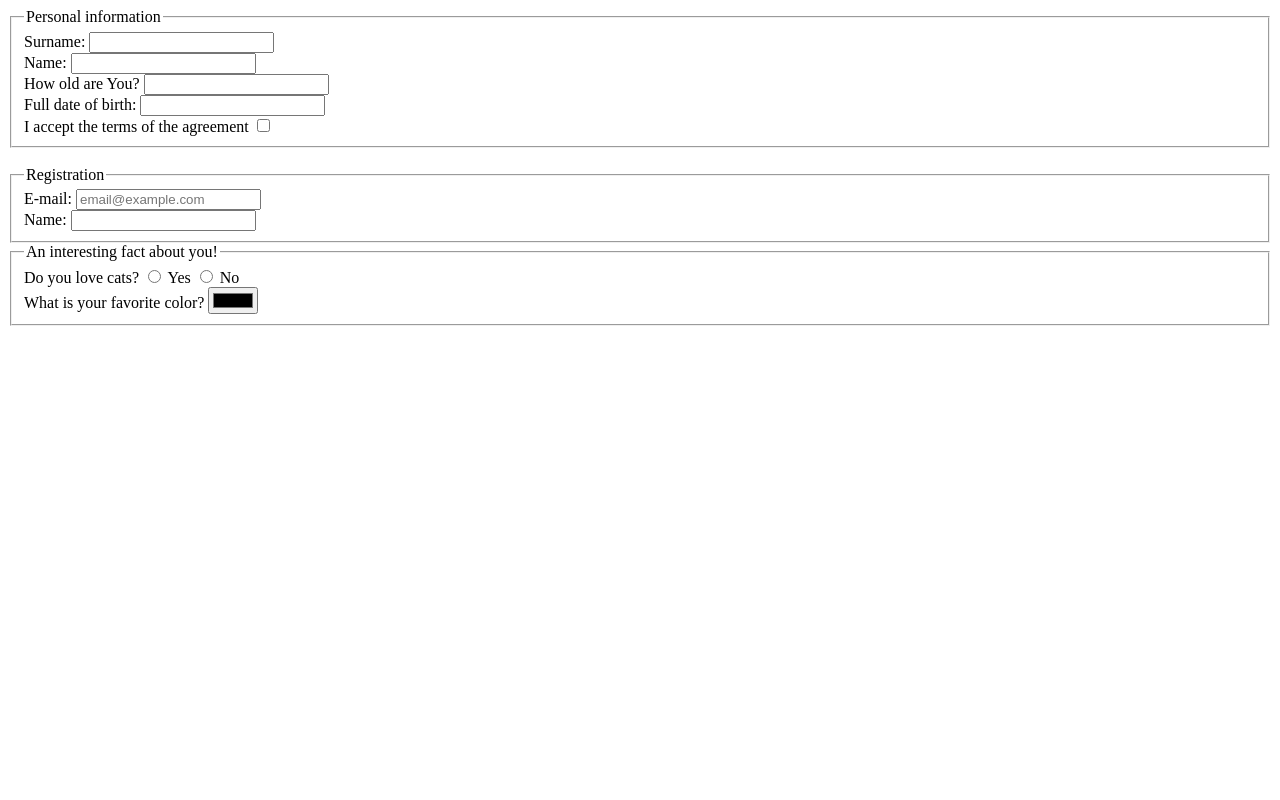
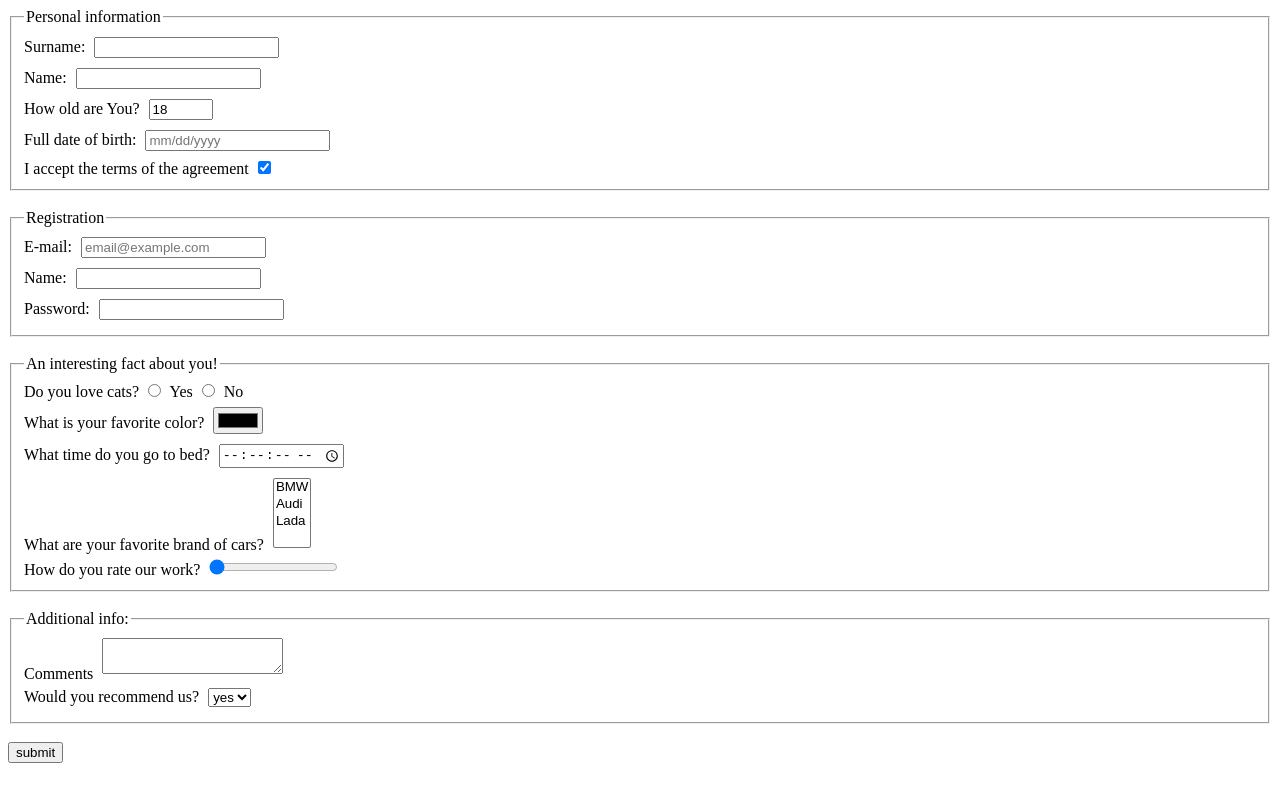
Before and after one commit to m-bayrak/Forms, a plain HTML site: page index.html in a window 1280 px wide. Drawn offline with Linux system fonts and the light colour scheme.

Commit message:
before check

```diff
--- a/index.html
+++ b/index.html
@@ -9,37 +9,60 @@
 <body>
 
   <!-- Write your code here -->
-<form action="">
+<form action="https://mate-academy-form-lesson.herokuapp.com/create-application" method="post">
   <fieldset>
     <legend>Personal information</legend>
       <label for="surname">Surname:</label>
-        <input type="text" id="surname" name="surname"><br>
+        <input type="text" class="row" id="surname" name="surname"><br>
       <label for="name">Name:</label>
-        <input type="text" id="name" name="name"><br>
+        <input type="text" class="row" id="name" name="name"><br>
       <label for="how_old">How old are You?</label>
-        <input type="text" id="how_old" name="how_old"><br>
+        <input type="number" class="row" id="how_old" name="how_old" min="0" max="100" value="18"><br>
       <label for="birth">Full date of birth:</label>
-        <input type="text" id="birth" name="birth"><br>
+        <input type="text" class="row" id="birth" name="birth" placeholder="mm/dd/yyyy"><br>
       <label for="terms">I accept the terms of the agreement</label>
-        <input type="checkbox" id="terms" name="terms">
+        <input type="checkbox" class="row" id="terms" name="terms" value="yes" checked>
   </fieldset><br>
   <fieldset>
     <legend>Registration</legend>
       <label for="email">E-mail:</label>
-        <input type="email" id="email" name="email" placeholder="email@example.com"><br>
+        <input type="email" class="row" id="email" name="email" placeholder="email@example.com" required><br>
       <label for="name">Name:</label>
-        <input type="text" id="name" name="name"><br>
-  </fieldset>
+        <input type="text" class="row" id="name" name="name"><br>
+      <label for="pass">Password:</label>
+        <input type="password" class="row" id="pass" name="pass" minlength="6" maxlength="30" required><br>
+  </fieldset><br>
   <fieldset>
     <legend>An interesting fact about you!</legend>
       Do you love cats?
-      <input type="radio" id="yes" name="cats" value="yes">
+      <input type="radio" class="row" id="yes" name="cats" value="yes">
         <label for="yes">Yes</label>
-      <input type="radio" id="no" name="cats" value="yes">
+      <input type="radio" class="row" id="no" name="cats" value="yes">
         <label for="no">No</label> <br>
       <label for="color">What is your favorite color?</label>
-        <input type="color" id="color" name="color" value="black">
-  </fieldset>
+        <input type="color" class="row" id="color" name="color" value="black"><br>
+      <label for="time">What time do you go to bed?</label>
+        <input type="time" class="row" id="time" name="time" step="2"><br>
+      <label for="cars">What are your favorite brand of cars?</label>
+        <select name="cars" class="row" id="cars" multiple>
+        <option value="BMW">BMW</option>
+        <option value="Audi">Audi</option>
+        <option value="Lada">Lada</option>
+        </select><br>
+      <label for="rate">How do you rate our work?</label>
+        <input type="range" class="row" id="rate" name="rate" min="0" max="5" value="0">
+  </fieldset><br>
+  <fieldset>
+    <legend>Additional info:</legend>
+    <label for="comments">Comments</label>
+      <textarea name="comments" class="row" id="comments" ></textarea><br>
+    <label for="recommend">Would you recommend us?</label>
+      <select name="recommend" class="row" id="recommend">
+        <option value="yes">yes</option>
+        <option value="no">no</option>
+      </select>
+  </fieldset><br>
+  <button>submit</button>
 </form>
 
 </body>
@@ -47,7 +70,8 @@
 
 
 
-<!-- https://prnt.sc/5uiwlauLrACe
+<!--      Comments
+  https://prnt.sc/5uiwlauLrACe
 Створити форму на основі наданого знімку екрану та опису нижче:
 Відкрити screenshot (https://prnt.sc/fbFBfQgShTZu)
 https://mate-academy-images.s3.eu-central-1.amazonaws.com/form_example_f93e749a84.png
--- a/style.css
+++ b/style.css
@@ -1 +1,4 @@
 /* Write your styles here */
+.row {
+  margin: 5px;
+}
```
